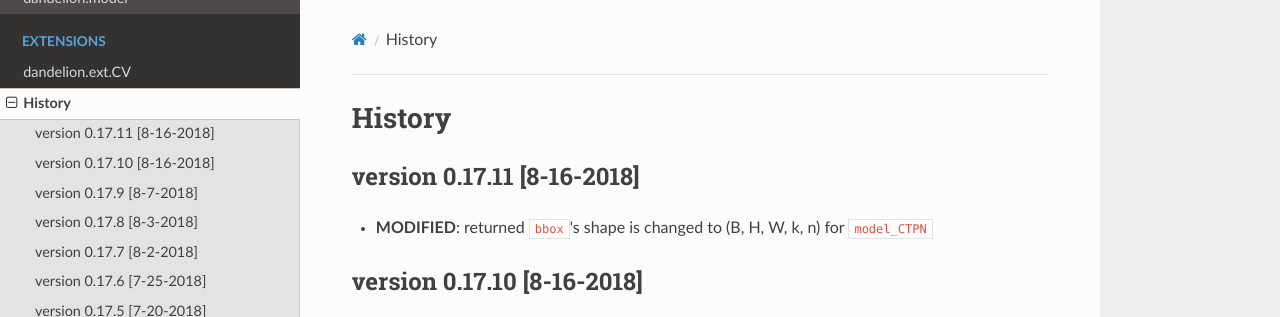
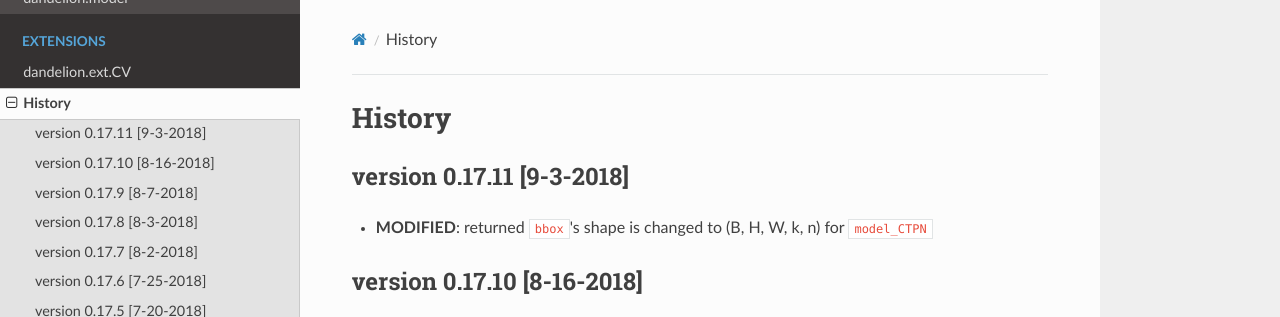
Before and after one commit to david-leon/Dandelion, an MkDocs documentation site: the page built from docs/history.md, in a window 1280 px wide and 900 px high. Shown: the top 317 px of the window. Built offline with MkDocs 1.6.1, drawn with Linux system fonts in a browser that asks for light colours; nearby versions of some CDN libraries; old or Windows-style settings are respelled for this version of MkDocs.

Commit message:
rectify typo in documentation

```diff
--- a/docs/history.md
+++ b/docs/history.md
@@ -1,6 +1,6 @@
 # History
 
-## version 0.17.11 [8-16-2018]
+## version 0.17.11 [9-3-2018]
 * **MODIFIED**: returned `bbox`'s shape is changed to (B, H, W, k, n) for `model_CTPN`
 
 ## version 0.17.10 [8-16-2018]
```
